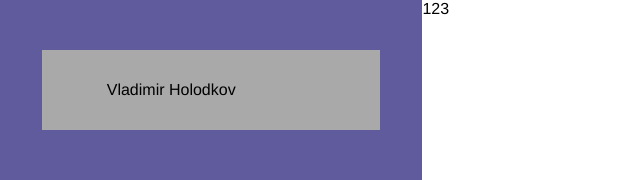
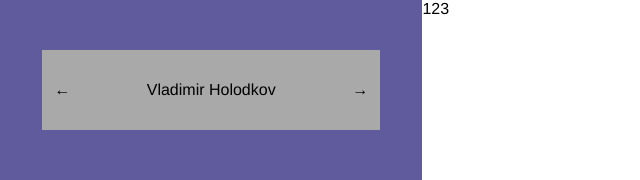
Before and after one commit to ModularMagnetix/calling-frontend, a Vue app: page / in a window 1280 px wide. Shown: the top 180 px of the page, without its empty margins (0-640 px from the left). Built offline with nearby package versions, Linux system fonts and the light colour scheme.

Commit message:
add VUEX and axios

```diff
--- a/package.json
+++ b/package.json
@@ -11,9 +11,11 @@
     "build": "node build/build.js"
   },
   "dependencies": {
+    "axios": "^0.18.0",
     "node-sass": "^4.7.2",
     "vue": "^2.5.2",
-    "vue-router": "^3.0.1"
+    "vue-router": "^3.0.1",
+    "vuex": "^3.0.1"
   },
   "devDependencies": {
     "autoprefixer": "^7.1.2",
--- a/src/components/main/user-slider.vue
+++ b/src/components/main/user-slider.vue
@@ -1,11 +1,19 @@
 <template>
   <div class="user-slider">
     <div class="slider__wrapper">
-      <div class="slider__arrow"></div>
+      <div class="slider__arrow">
+        <p>
+          ←
+        </p>
+      </div>
       <div class="slider__name">
         <p>Vladimir Holodkov</p>
       </div>
-      <div class="slider__arrow"></div>
+      <div class="slider__arrow">
+        <p>
+          →
+        </p>
+      </div>
     </div>
   </div>
 </template>
@@ -18,6 +26,7 @@ export default {
 
 <style lang="scss" scoped>
 .slider__wrapper {
+  display: flex;
   width: 80%;
   height: 80px;
   margin: 50px auto;
@@ -27,7 +36,16 @@ export default {
     display: flex;
     width: calc(100% - 80px);
     height: 100%;
-    overflow-x: scroll;
+    p {
+      margin: auto;
+    }
+  }
+
+  .slider__arrow {
+    width: 40px;
+    height: 100%;
+    cursor: pointer;
+    display: flex;
     p {
       margin: auto;
     }
--- a/src/main.js
+++ b/src/main.js
@@ -3,6 +3,7 @@
 import Vue from 'vue'
 import App from './App'
 import router from './router'
+import store from './store'
 
 Vue.config.productionTip = false
 
@@ -10,6 +11,7 @@ Vue.config.productionTip = false
 new Vue({
   el: '#app',
   router,
+  store,
   components: { App },
   template: '<App/>'
 })
--- /dev/null
+++ b/src/store/index.js
@@ -0,0 +1,20 @@
+import Vue from 'vue'
+import Vuex from 'vuex'
+
+Vue.use(Vuex)
+
+export default new Vuex.Store({
+  state: {
+    results: []
+  },
+  getters: {
+  },
+  mutations: {
+    set (state, { type, items }) {
+      state[type] = items
+    }
+  },
+  actions: {
+    // https://medium.com/devschacht/%D0%B8%D1%81%D0%BF%D0%BE%D0%BB%D1%8C%D0%B7%D1%83%D0%B5%D0%BC-axios-%D0%B2%D0%BC%D0%B5%D1%81%D1%82%D0%B5-%D1%81-vue-js-3bc45464c460
+  }
+})
```
Also changed, not shown: 1 other file (tests, documents, lock files or other folders).
